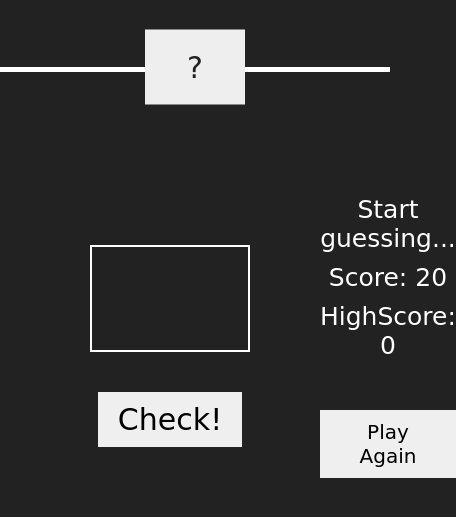
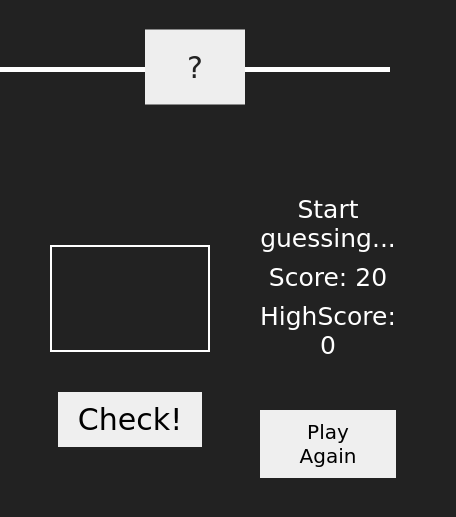
Before and after one commit to jayk-gupta/GuessNumber, a plain HTML site: page index.html in a window 390 px wide. Shown: the part 139-656 px from the top of the page, 456 px wide, since content can reach past the window. Drawn offline with Linux system fonts and the light colour scheme; a web font is replaced by a local one.

Commit message:
main updated
gap and padding set to zero

```diff
--- a/style.css
+++ b/style.css
@@ -103,7 +103,8 @@ padding: 4rem 0 2rem 12rem;
   }
   main{
    align-items: center;
-    gap: 2rem;
+    gap: 0;
+    padding:0;
   }
   .number{
     font-size: 3rem;
```
